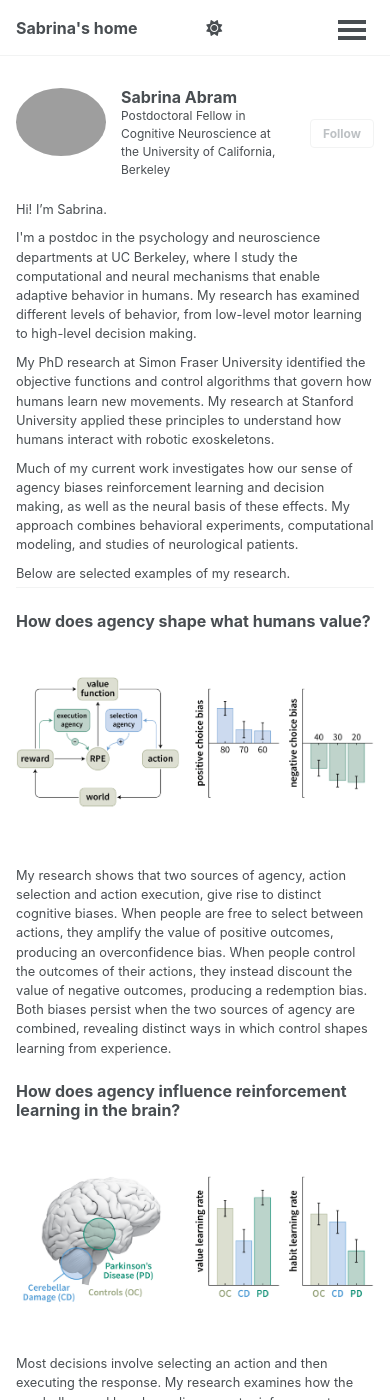
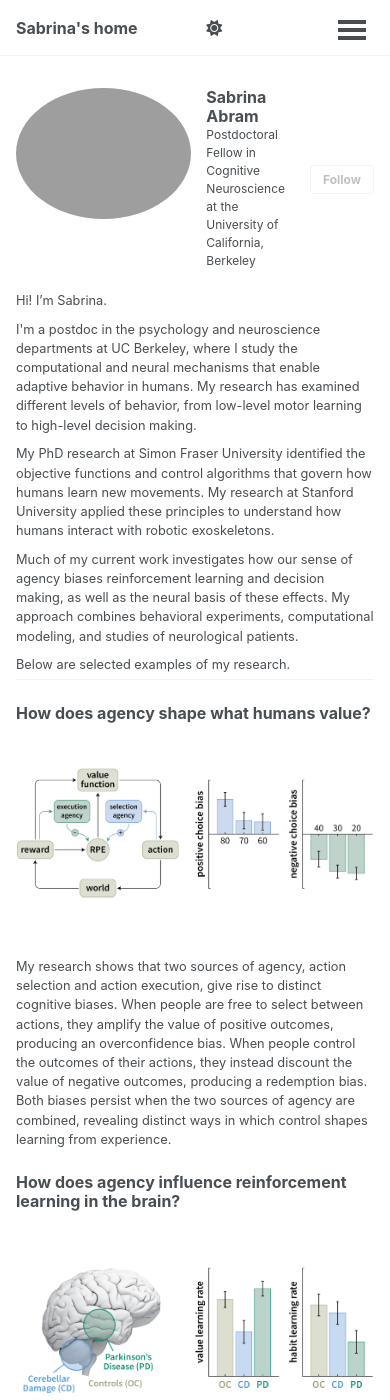
Before and after one commit to abramsabrina/abramsabrina.github.io, a Jekyll site: the page built from _pages/about.md, in a window 390 px wide and 1400 px high. Built offline with Jekyll 4.4.1, drawn with Linux system fonts in a browser that asks for light colours; a script bundle is joined from its source files by our own code; library files that are not in the unit come from our copies.

Commit message:
Improve mobile layout

```diff
--- a/_sass/layout/_sidebar.scss
+++ b/_sass/layout/_sidebar.scss
@@ -143,7 +143,7 @@
 .author__avatar {
   display: table-cell;
   vertical-align: top;
-  width: 90px;
+  width: 200px;
   // set width only, for non-square avatars
   // height: 36px;
 
```
